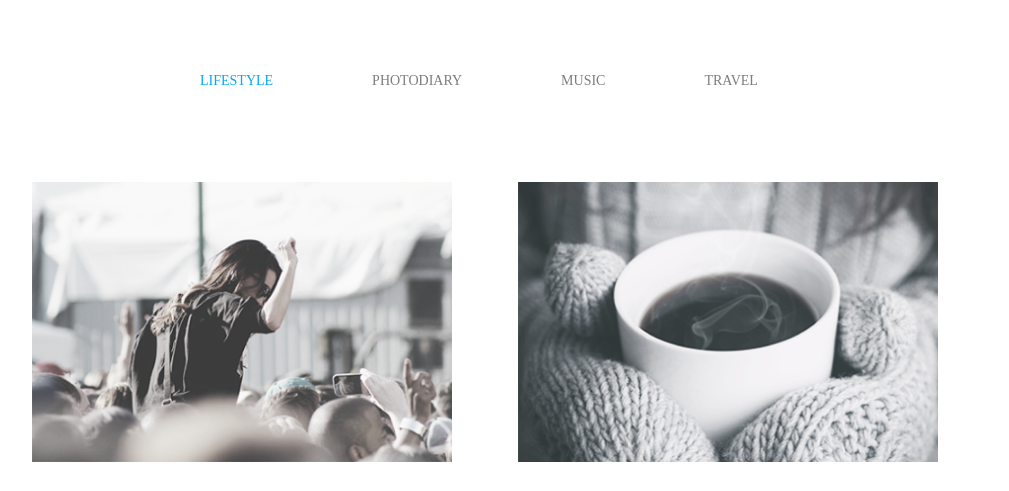
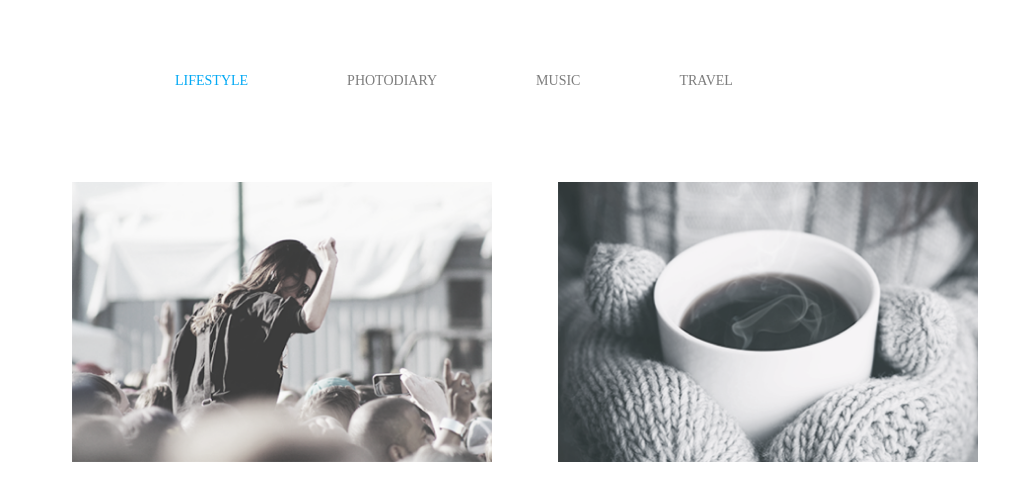
Before and after one commit to Nikindor/lifestyle, a plain HTML site: page index.html in a window 1280 px wide. Shown: the top 491 px of the page, without its empty margins (115-1124 px from the left). Drawn offline with Linux system fonts and the light colour scheme.

Commit message:
Update style.css

```diff
--- a/css/style.css
+++ b/css/style.css
@@ -19,7 +19,7 @@ ul li {
 header {
     width: 700px;
     height: 19px;
-    margin: 71px 315px;
+    margin: 71px auto;
 }
 .clear {
     clear: both;
@@ -37,7 +37,7 @@ input[type=button] {
 main {
     width: 906px;
     height: 1200px;
-    margin: 92px 147px 0px 147px;
+    margin: 92px auto 0px auto;
 }
 .nav-item1 {
     color: #03A9F4;
```
